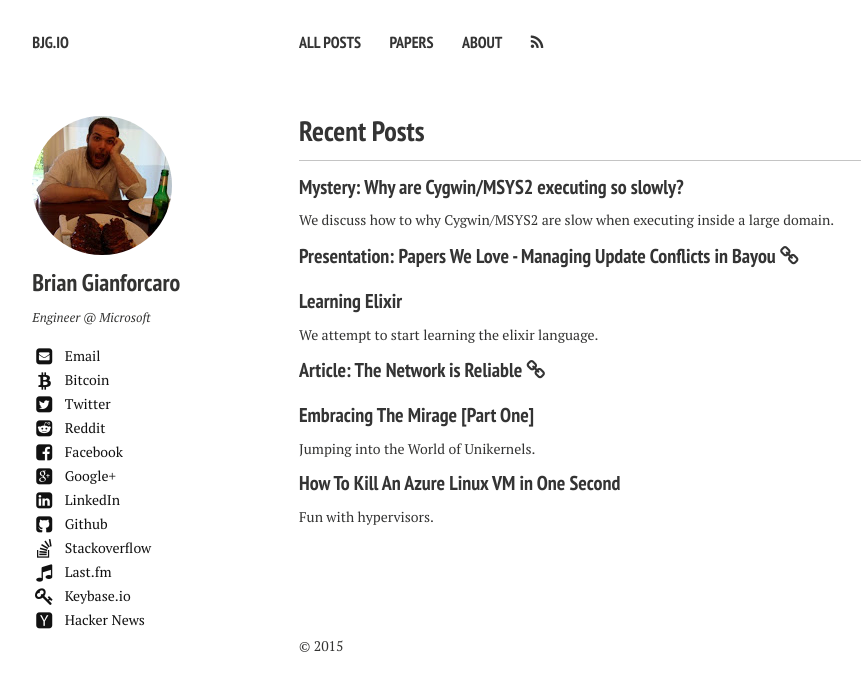
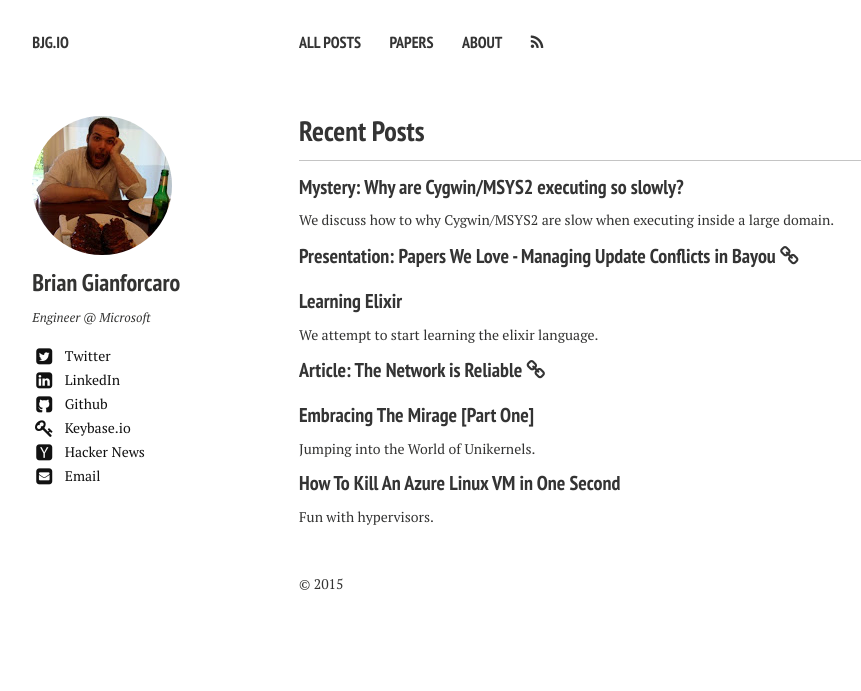
Before and after one commit to bgianfo/bgianfo.github.io, a Jekyll site: the page built from index.md, in a window 1280 px wide. Shown: the top 691 px of the page, without its empty margins (21-882 px from the left). Built offline with Jekyll 4.4.1, drawn with Linux system fonts in a browser that asks for light colours; nearby versions of some CDN libraries.

Commit message:
Small tweaks to badges and metadata.

```diff
--- a/_config.yml
+++ b/_config.yml
@@ -33,20 +33,20 @@ owner:
   email: b.gianfo@gmail.com
   disqus-shortname: bjgio
   twitter: realrbman
-  facebook: gianforcaro
-  reddit: realrbman
+  facebook: #gianforcaro
+  reddit: #realrbman
   google:
-    plus: BrianGianforcaro
+    plus: #BrianGianforcaro
     analytics: UA-105771-3
     verify:
     ad-client:
     ad-slot:
   bing-verify:
   github: bgianfo
-  stackoverflow: 3415/brian-gianforcaro
+  stackoverflow: #3415/brian-gianforcaro
   linkedin: bgianf
   instagram: #bgianfo
-  lastfm: realrbman
+  lastfm: #realrbman
   tumblr: #username
   pinterest: #username
   foursquare: #username
@@ -56,7 +56,7 @@ owner:
   soundcloud: #username
   keybase: bjg
   hackernews: bjg
-  coinbase: bjg
+  coinbase: #bjg
 
 include: [".htaccess"]
 exclude: ["lib", "config.rb", "Capfile", "config", "log", "Rakefile", "Rakefile.rb", "tmp", "less", "*.sublime-project", "*.sublime-workspace", "test", "spec", "Gruntfile.js", "package.json", "node_modules", "Gemfile", "Gemfile.lock", "LICENSE", "README.md", "thumbnail.sh"]
--- a/_includes/_author-bio.html
+++ b/_includes/_author-bio.html
@@ -9,10 +9,9 @@
 {% endif %}
 <h3>{{ author.name }}</h3>
 <p>{{ author.bio }}</p>
-{% if author.email %}<a href="mailto:{{ author.email }}" class="author-social" target="_blank"><i class="fa fa-fw fa-lg fa-envelope-square"></i> Email</a>{% endif %}
 {% if author.coinbase %}<a href="http://coinbase.com/{{ author.coinbase }}" class="author-social" target="_blank"><i class="fa fa-fw fa-lg fa-bitcoin"></i> Bitcoin</a>{% endif %}
 {% if author.twitter %}<a href="http://twitter.com/{{ author.twitter }}" class="author-social" target="_blank"><i class="fa fa-fw fa-lg fa-twitter-square"></i> Twitter</a>{% endif %}
-{% if author.twitter %}<a href="http://reddit.com/u/{{ author.reddit }}" class="author-social" target="_blank"><i class="fa fa-fw fa-lg fa-reddit-square"></i> Reddit</a>{% endif %}
+{% if author.reddit %}<a href="http://reddit.com/u/{{ author.reddit }}" class="author-social" target="_blank"><i class="fa fa-fw fa-lg fa-reddit-square"></i> Reddit</a>{% endif %}
 {% if author.facebook %}<a href="http://facebook.com/{{ author.facebook }}" class="author-social" target="_blank"><i class="fa fa-fw fa-lg fa-facebook-square"></i> Facebook</a>{% endif %}
 {% if author.google.plus %}<a href="http://plus.google.com/+{{ author.google.plus }}" class="author-social" target="_blank"><i class="fa fa-fw fa-lg fa-google-plus-square"></i> Google+</a>{% endif %}
 {% if author.linkedin %}<a href="http://linkedin.com/in/{{ author.linkedin }}" class="author-social" target="_blank"><i class="fa fa-fw fa-lg fa-linkedin-square"></i> LinkedIn</a>{% endif %}
@@ -29,3 +28,4 @@
 {% if author.soundcloud %}<a href="http://soundcloud.com/{{ author.soundcloud }}" class="author-social" target="_blank"><i class="fa fa-fw fa-lg fa-soundcloud"></i> Soundcloud</a>{% endif %}
 {% if author.keybase %}<a href="http://keybase.io/{{ author.keybase }}" class="author-social" target="_blank"><i class="fa fa-fw fa-lg fa-key"></i> Keybase.io</a>{% endif %}
 {% if author.hackernews %}<a href="http://news.ycombinator.com/user?id={{ author.hackernews }}" class="author-social" target="_blank"><i class="fa fa-fw fa-lg fa-hacker-news"></i> Hacker News</a>{% endif %}
+{% if author.email %}<a href="mailto:{{ author.email }}" class="author-social" target="_blank"><i class="fa fa-fw fa-lg fa-envelope-square"></i> Email</a>{% endif %}
```
Also changed, not shown: index.md (+1 -1 lines).
